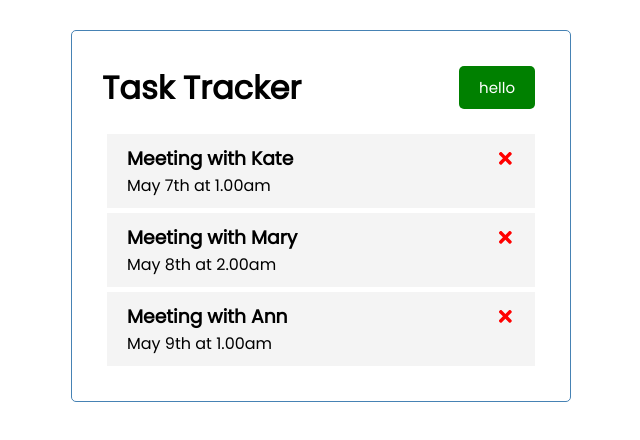
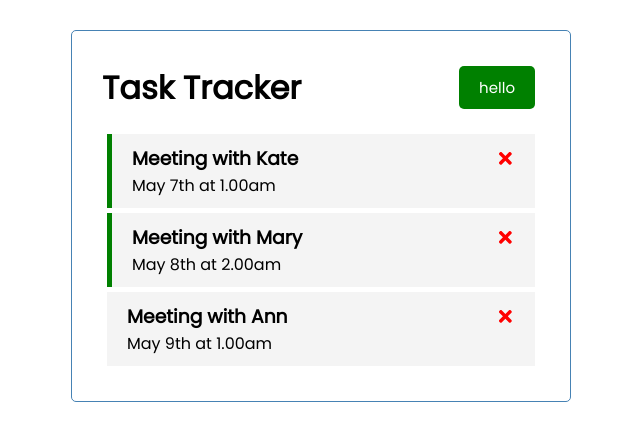
Before and after one commit to DmitryVelichko/task-tracker-smpl-reactjs, a React (Create React App) app: page / in a window 1280 px wide. Shown: the top 440 px of the page, without its empty margins (319-959 px from the left). Built offline with nearby package versions, Linux system fonts and the light colour scheme.

Commit message:
New commit

```diff
--- a/src/App.js
+++ b/src/App.js
@@ -25,7 +25,7 @@
     },
 ]);
 
-// Delete Task
+  // Delete Task
 
   const deleteTask = (id) => {
     setTasks(tasks.filter((task) => task.id !== id));
@@ -34,7 +34,7 @@
   // Toggle Reminder
 
     const toggleReminder = (id) => {
-
+      setTasks(tasks.map((task) => task.id === id ? {...task, reminder: !task.reminder} : task))
     }
 
 
--- a/src/components/Task.js
+++ b/src/components/Task.js
@@ -3,8 +3,8 @@
 
 const Task = ({ task, onDelete, onToggle }) => {
     return (
-        <div className="task" onDoubleClick={() => onToggle(task.id)}>
-            <h3>{task.text} <FaTimes style={{ color: 'red', cursor: 'pointer' }} onClick={() => onDelete(task.id)} /></h3>
+        <div className={`task ${task.reminder ? 'reminder' : ''}`} onDoubleClick={() => onToggle(task.id)}>
+            <h3>{task.text} <FaTimes style={{ color: 'red', cursor: 'pointer', display: 'flex', }} onClick={() => onDelete(task.id)} /></h3>
             <p>{task.day}</p>
         </div>
     )
```
